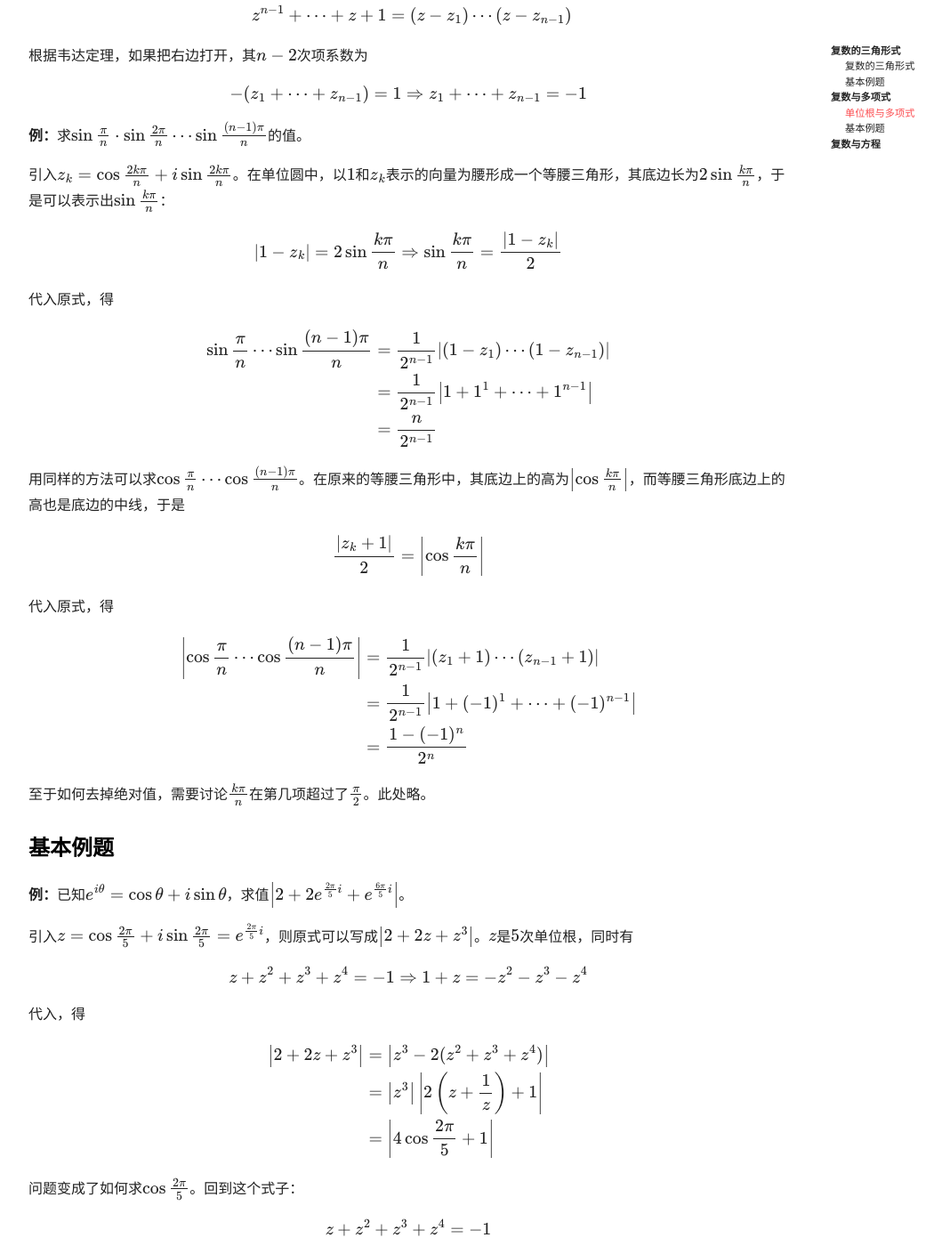
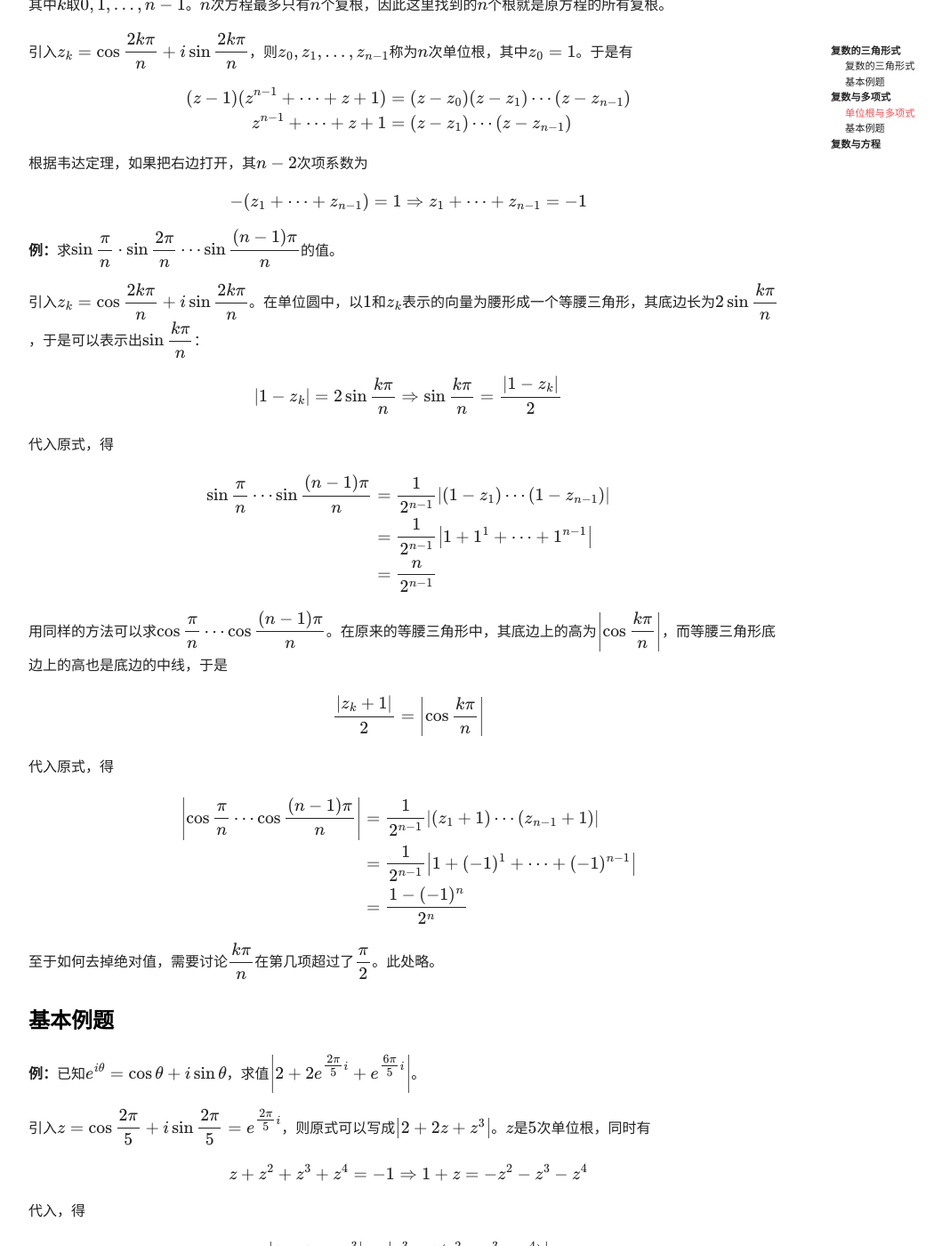
Before and after one commit to P-Henning/P-Henning.github.io, a Jekyll site: the page built from _posts/2020-03-21-complex.md, in a window 1280 px wide and 1400 px high, scrolled down 3136 px. Shown: the whole window at 89% size, without its empty margins (71-1130 px from the left). Built offline with Jekyll 4.4.1, drawn with Linux system fonts in a browser that asks for light colours; nearby versions of some CDN libraries; formulas are drawn with MathJax 3; comment, search, counter and statistics services are not loaded; some of the changed text lies outside the part shown.

Commit message:
Update 2020-03-21-complex.md

```diff
--- a/_posts/2020-03-21-complex.md
+++ b/_posts/2020-03-21-complex.md
@@ -28,7 +28,7 @@ $$z_1z_2=r_1r_2[\cos(\theta_1+\theta_2)+i\sin(\theta_1+\theta_2)]$$
 
 对$z_1,z_2$做除法，可以得到类似的结论：
 
-$$\frac{z_1}{z_2}=\frac{r_1}{r_2}[\cos(\theta_1-\theta_2)+i\sin(\theta_1-\theta_2)]$$
+$$\dfrac{z_1}{z_2}=\dfrac{r_1}{r_2}[\cos(\theta_1-\theta_2)+i\sin(\theta_1-\theta_2)]$$
 
 用三角形式表示共轭复数：
 
@@ -40,7 +40,7 @@ $$z\cdot\bar z=r^2$$
 
 ### 基本例题
 
-**例：**（2016北大博雅）设$a,b,c$为实数，方程$a,c\neq 0$，$ax^2+bx+c=0$的两个虚根$x_1,x_2$满足$\frac{x_1^2}{x_2}$为实数，则$\sum\limits_{k=0}^{2015}\left(\frac{x_1}{x_2}\right)^k$等于（）
+**例：**（2016北大博雅）设$a,b,c$为实数，方程$a,c\neq 0$，$ax^2+bx+c=0$的两个虚根$x_1,x_2$满足$\dfrac{x_1^2}{x_2}$为实数，则$\sum\limits_{k=0}^{2015}\left(\dfrac{x_1}{x_2}\right)^k$等于（）
 
 - [ ] A. $1$
 - [ ] B. $0$
@@ -49,7 +49,7 @@ $$z\cdot\bar z=r^2$$
 
 根据等比数列求和公式有
 
-$$\sum_{k=0}^{2015}\left(\frac{x_1}{x_2}\right)^k=\frac{\left(\frac{x_1}{x_2}\right)^{2016}-1}{\frac{x_1}{x_2}-1}$$
+$$\sum_{k=0}^{2015}\left(\dfrac{x_1}{x_2}\right)^k=\dfrac{\left(\dfrac{x_1}{x_2}\right)^{2016}-1}{\dfrac{x_1}{x_2}-1}$$
 
 猜测：在$a,b,c$都不确定的情况下，最终答案要么与$a,b,c$有关，要么就是$0$。
 
@@ -57,13 +57,13 @@ $$\sum_{k=0}^{2015}\left(\frac{x_1}{x_2}\right)^k=\frac{\left(\frac{x_1}{x_2}\ri
 
 由求根公式可知，二次方程的两个复根$x_1,x_2$互为共轭，即$x_1=\bar x_2$。令$x_1=r(\cos\theta+i\sin\theta)$，$x_2=r[\cos(-\theta)+i\sin(-\theta)]$，于是
 
-$$\frac{x_1^2}{x_2}=r(\cos 3\theta+i\sin 3\theta)$$
+$$\dfrac{x_1^2}{x_2}=r(\cos 3\theta+i\sin 3\theta)$$
 
-因为$\frac{x_1^2}{x_2}$为实数，所以$3\theta=k\pi,k\in\mathbb Z$。
+因为$\dfrac{x_1^2}{x_2}$为实数，所以$3\theta=k\pi,k\in\mathbb Z$。
 
-注意到$\frac{x_1}{x_2}$的辐角为$2\theta$，于是$\left(\frac{x_1}{x_2}\right)^{2016}$的辐角为$2\theta\cdot 2016$，即$2k\pi\cdot 672$。于是
+注意到$\dfrac{x_1}{x_2}$的辐角为$2\theta$，于是$\left(\dfrac{x_1}{x_2}\right)^{2016}$的辐角为$2\theta\cdot 2016$，即$2k\pi\cdot 672$。于是
 
-$$\left(\frac{x_1}{x_2}\right)^{2016}=\left(\frac rr\right)^{2016}[\cos(2k\pi\cdot 672)+i\sin(2k\pi\cdot 672)]=1$$
+$$\left(\dfrac{x_1}{x_2}\right)^{2016}=\left(\dfrac rr\right)^{2016}[\cos(2k\pi\cdot 672)+i\sin(2k\pi\cdot 672)]=1$$
 
 **例：** 求$\tan 20^{\circ}+4\sin 20^{\circ}$的值。
 
@@ -72,18 +72,18 @@ $$\left(\frac{x_1}{x_2}\right)^{2016}=\left(\frac rr\right)^{2016}[\cos(2k\pi\cd
 原式中只有$20^{\circ}$，引入$z=\cos 20^{\circ}+i\sin 20^{\circ}$。考虑用$z$表示$20^{\circ}$的三角函数。
 
 $$\begin{aligned}
-z+\bar z=2\cos 20^{\circ}&\Rightarrow\cos 20^{\circ}=\frac 12(z+\frac 1z)\\
-z-\bar z=2i\sin 20^{\circ}&\Rightarrow\sin 20^{\circ}=\frac 1{2i}(z-\frac 1z)
+z+\bar z=2\cos 20^{\circ}&\Rightarrow\cos 20^{\circ}=\dfrac 12(z+\dfrac 1z)\\
+z-\bar z=2i\sin 20^{\circ}&\Rightarrow\sin 20^{\circ}=\dfrac 1{2i}(z-\dfrac 1z)
 \end{aligned}$$
 
 通分代入原式，得
 
 $$\begin{aligned}
-\tan 20^{\circ}+4\sin 20^{\circ}&=\frac{z^2-1}{\left(z^2+1\right)i}+\frac{2\left(z^2-1\right)}{zi}\\
-&=\frac 1i\cdot\frac{z^3-z+2z^4-2}{z^3+z}
+\tan 20^{\circ}+4\sin 20^{\circ}&=\dfrac{z^2-1}{\left(z^2+1\right)i}+\dfrac{2\left(z^2-1\right)}{zi}\\
+&=\dfrac 1i\cdot\dfrac{z^3-z+2z^4-2}{z^3+z}
 \end{aligned}$$
 
-因为$20^{\circ}\times 3=60^{\circ}$，所以有$z^3=\frac 12+\frac{\sqrt3}2i$，可以给上式降次。代入解得原式$=\sqrt 3$。
+因为$20^{\circ}\times 3=60^{\circ}$，所以有$z^3=\dfrac 12+\dfrac{\sqrt3}2i$，可以给上式降次。代入解得原式$=\sqrt 3$。
 
 ## 复数与多项式
 
@@ -109,12 +109,12 @@ $$z^n-1=(z-1)(z^{n-1}+\cdots+z+1)=0$$
 
 $$r^n\cdot e^{i\cdot n\theta}=e^{i\cdot 2k\pi}\Rightarrow\begin{cases}
 r=1\\
-\theta=\frac{2k\pi}n
+\theta=\dfrac{2k\pi}n
 \end{cases}$$
 
 其中$k$取$0,1,\dots,n-1$。$n$次方程最多只有$n$个复根，因此这里找到的$n$个根就是原方程的所有复根。
 
-引入$z_k=\cos\frac{2k\pi}n+i\sin\frac{2k\pi}n$，则$z_0,z_1,\dots,z_{n-1}$称为$n$次单位根，其中$z_0=1$。于是有
+引入$z_k=\cos\dfrac{2k\pi}n+i\sin\dfrac{2k\pi}n$，则$z_0,z_1,\dots,z_{n-1}$称为$n$次单位根，其中$z_0=1$。于是有
 
 $$\begin{aligned}
 (z-1)(z^{n-1}+\cdots+z+1)&=(z-z_0)(z-z_1)\cdots(z-z_{n-1})\\
@@ -125,39 +125,39 @@ z^{n-1}+\cdots+z+1&=(z-z_1)\cdots(z-z_{n-1})
 
 $$-(z_1+\cdots+z_{n-1})=1\Rightarrow z_1+\cdots+z_{n-1}=-1$$
 
-**例：**求$\sin\frac{\pi}n\cdot\sin\frac{2\pi}n\cdots\sin\frac{(n-1)\pi}n$的值。
+**例：**求$\sin\dfrac{\pi}n\cdot\sin\dfrac{2\pi}n\cdots\sin\dfrac{(n-1)\pi}n$的值。
 
-引入$z_k=\cos\frac{2k\pi}n+i\sin\frac{2k\pi}n$。在单位圆中，以$1$和$z_k$表示的向量为腰形成一个等腰三角形，其底边长为$2\sin\frac{k\pi}n$，于是可以表示出$\sin\frac{k\pi}n$：
+引入$z_k=\cos\dfrac{2k\pi}n+i\sin\dfrac{2k\pi}n$。在单位圆中，以$1$和$z_k$表示的向量为腰形成一个等腰三角形，其底边长为$2\sin\dfrac{k\pi}n$，于是可以表示出$\sin\dfrac{k\pi}n$：
 
-$$\vert 1-z_k\vert=2\sin\frac{k\pi}n\Rightarrow\sin\frac{k\pi}n=\frac{\vert 1-z_k\vert}2$$
+$$\vert 1-z_k\vert=2\sin\dfrac{k\pi}n\Rightarrow\sin\dfrac{k\pi}n=\dfrac{\vert 1-z_k\vert}2$$
 
 代入原式，得
 
 $$\begin{aligned}
-\sin\frac{\pi}n\cdots\sin\frac{(n-1)\pi}n&=\frac 1{2^{n-1}}\vert(1-z_1)\cdots(1-z_{n-1})\vert\\
-&=\frac 1{2^{n-1}}\left\vert 1+1^1+\cdots+1^{n-1}\right\vert\\
-&=\frac n{2^{n-1}}
+\sin\dfrac{\pi}n\cdots\sin\dfrac{(n-1)\pi}n&=\dfrac 1{2^{n-1}}\vert(1-z_1)\cdots(1-z_{n-1})\vert\\
+&=\dfrac 1{2^{n-1}}\left\vert 1+1^1+\cdots+1^{n-1}\right\vert\\
+&=\dfrac n{2^{n-1}}
 \end{aligned}$$
 
-用同样的方法可以求$\cos\frac{\pi}n\cdots\cos\frac{(n-1)\pi}n$。在原来的等腰三角形中，其底边上的高为$\left\vert\cos\frac{k\pi}n\right\vert$，而等腰三角形底边上的高也是底边的中线，于是
+用同样的方法可以求$\cos\dfrac{\pi}n\cdots\cos\dfrac{(n-1)\pi}n$。在原来的等腰三角形中，其底边上的高为$\left\vert\cos\dfrac{k\pi}n\right\vert$，而等腰三角形底边上的高也是底边的中线，于是
 
-$$\frac{\vert z_k+1\vert}2=\left\vert\cos\frac{k\pi}n\right\vert$$
+$$\dfrac{\vert z_k+1\vert}2=\left\vert\cos\dfrac{k\pi}n\right\vert$$
 
 代入原式，得
 
 $$\begin{aligned}
-\left\vert\cos\frac{\pi}n\cdots\cos\frac{(n-1)\pi}n\right\vert&=\frac 1{2^{n-1}}\vert(z_1+1)\cdots(z_{n-1}+1)\vert\\
-&=\frac 1{2^{n-1}}\left\vert 1+(-1)^1+\cdots+(-1)^{n-1}\right\vert\\
-&=\frac {1-(-1)^n}{2^{n}}
+\left\vert\cos\dfrac{\pi}n\cdots\cos\dfrac{(n-1)\pi}n\right\vert&=\dfrac 1{2^{n-1}}\vert(z_1+1)\cdots(z_{n-1}+1)\vert\\
+&=\dfrac 1{2^{n-1}}\left\vert 1+(-1)^1+\cdots+(-1)^{n-1}\right\vert\\
+&=\dfrac {1-(-1)^n}{2^{n}}
 \end{aligned}$$
 
-至于如何去掉绝对值，需要讨论$\frac{k\pi}n$在第几项超过了$\frac{\pi}2$。此处略。
+至于如何去掉绝对值，需要讨论$\dfrac{k\pi}n$在第几项超过了$\dfrac{\pi}2$。此处略。
 
 ### 基本例题
 
-**例：**已知$e^{i\theta}=\cos\theta+i\sin\theta$，求值$\left\vert 2+2e^{\frac{2\pi}5i}+e^{\frac{6\pi}5i}\right\vert$。
+**例：**已知$e^{i\theta}=\cos\theta+i\sin\theta$，求值$\left\vert 2+2e^{\tfrac{2\pi}5i}+e^{\tfrac{6\pi}5i}\right\vert$。
 
-引入$z=\cos\frac{2\pi}5+i\sin\frac{2\pi}5=e^{\frac{2\pi}5i}$，则原式可以写成$\left\vert 2+2z+z^3\right\vert$。$z$是$5$次单位根，同时有
+引入$z=\cos\dfrac{2\pi}5+i\sin\dfrac{2\pi}5=e^{\tfrac{2\pi}5i}$，则原式可以写成$\left\vert 2+2z+z^3\right\vert$。$z$是$5$次单位根，同时有
 
 $$z+z^2+z^3+z^4=-1\Rightarrow 1+z=-z^2-z^3-z^4$$
 
@@ -165,25 +165,25 @@ $$z+z^2+z^3+z^4=-1\Rightarrow 1+z=-z^2-z^3-z^4$$
 
 $$\begin{aligned}
 \left\vert 2+2z+z^3\right\vert&=\left\vert z^3-2(z^2+z^3+z^4)\right\vert\\
-&=\left\vert z^3\right\vert\left\vert 2\left(z+\frac 1z\right)+1\right\vert\\
-&=\left\vert 4\cos\frac{2\pi}5+1\right\vert
+&=\left\vert z^3\right\vert\left\vert 2\left(z+\dfrac 1z\right)+1\right\vert\\
+&=\left\vert 4\cos\dfrac{2\pi}5+1\right\vert
 \end{aligned}$$
 
-问题变成了如何求$\cos\frac{2\pi}5$。回到这个式子：
+问题变成了如何求$\cos\dfrac{2\pi}5$。回到这个式子：
 
 $$z+z^2+z^3+z^4=-1$$
 
 两边实部相等，有
 
 $$\begin{aligned}
-&\cos\frac{2\pi}5+\cos\frac{4\pi}5+\cos\frac{6\pi}5+\cos\frac{8\pi}5\\
-=&2\left(\cos\frac{2\pi}5+\cos\frac{4\pi}5\right)\\
-=&2\left(\cos\frac{2\pi}5+2\cos^2\frac{2\pi}5-1\right)=-1
+&\cos\dfrac{2\pi}5+\cos\dfrac{4\pi}5+\cos\dfrac{6\pi}5+\cos\dfrac{8\pi}5\\
+=&2\left(\cos\dfrac{2\pi}5+\cos\dfrac{4\pi}5\right)\\
+=&2\left(\cos\dfrac{2\pi}5+2\cos^2\dfrac{2\pi}5-1\right)=-1
 \end{aligned}$$
 
-解得$\cos\frac{2\pi}5=\frac{\sqrt 5-1}4$，所以原式$=\sqrt 5$。
+解得$\cos\dfrac{2\pi}5=\dfrac{\sqrt 5-1}4$，所以原式$=\sqrt 5$。
 
-**例：**（2017清华）设$\omega=\cos\frac{2\pi}5+i\sin\frac{2\pi}5$，$P(x)=x^2+x+2$，则$P(\omega)P\left(\omega^2\right)P\left(\omega^3\right)P\left(\omega^4\right)=$____。
+**例：**（2017清华）设$\omega=\cos\dfrac{2\pi}5+i\sin\dfrac{2\pi}5$，$P(x)=x^2+x+2$，则$P(\omega)P\left(\omega^2\right)P\left(\omega^3\right)P\left(\omega^4\right)=$____。
 
 由条件$\omega,\omega^2,\omega^3,\omega^4$都是$5$次单位根。
 
@@ -198,7 +198,7 @@ $$\begin{aligned}
 
 $$\left\vert\varepsilon^4+\varepsilon^3+\varepsilon^2+\varepsilon+1\right\vert^2=\vert 2\varepsilon+3\vert^2$$
 
-根据$P(\varepsilon)=0$可以解出$\varepsilon=-\frac 12\pm\frac{\sqrt 7}2i$，代入得到答案为$11$。
+根据$P(\varepsilon)=0$可以解出$\varepsilon=-\dfrac 12\pm\dfrac{\sqrt 7}2i$，代入得到答案为$11$。
 
 ## 复数与方程
 
```
Also changed, not shown: other parts of _posts/2020-03-21-complex.md (+1 -1 lines).
